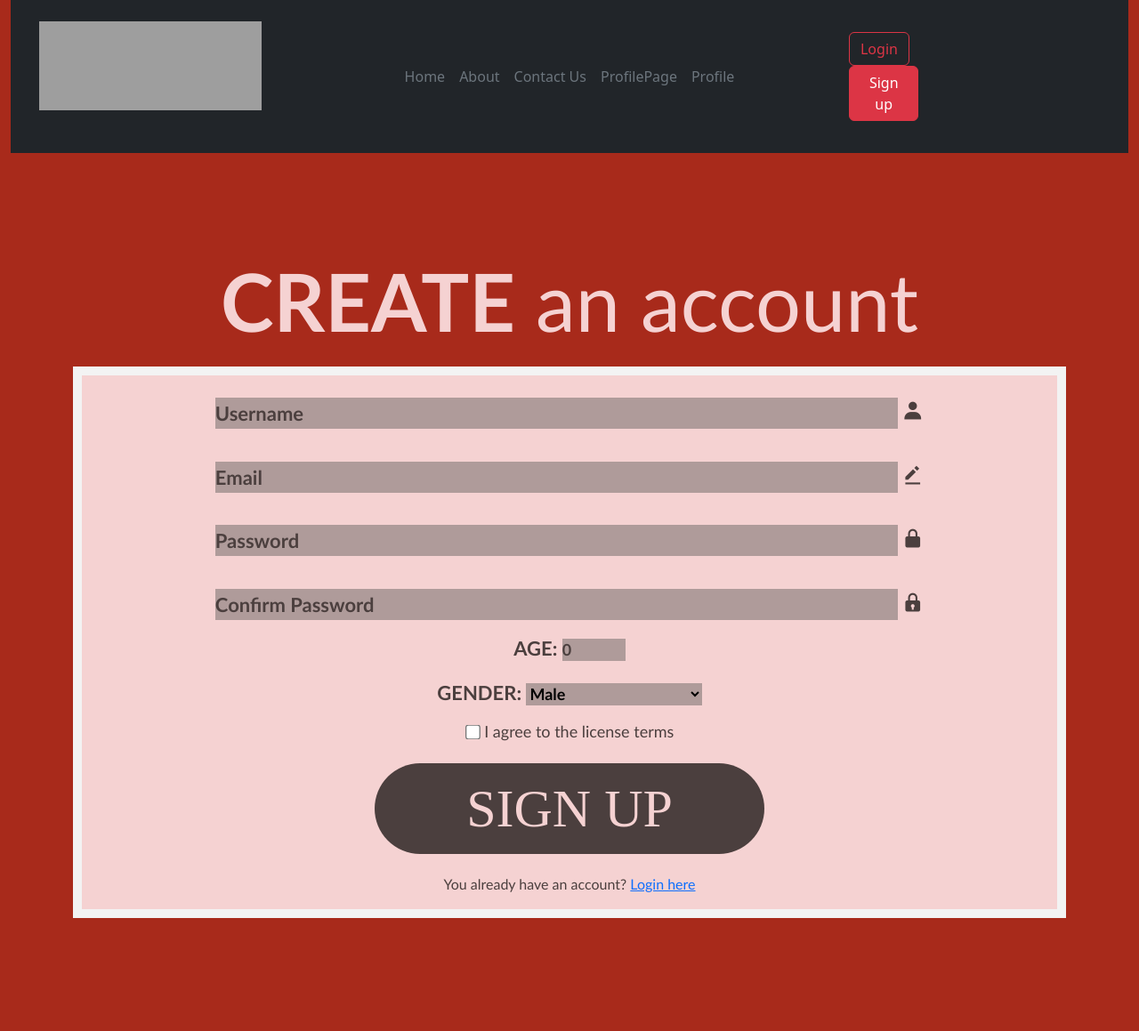
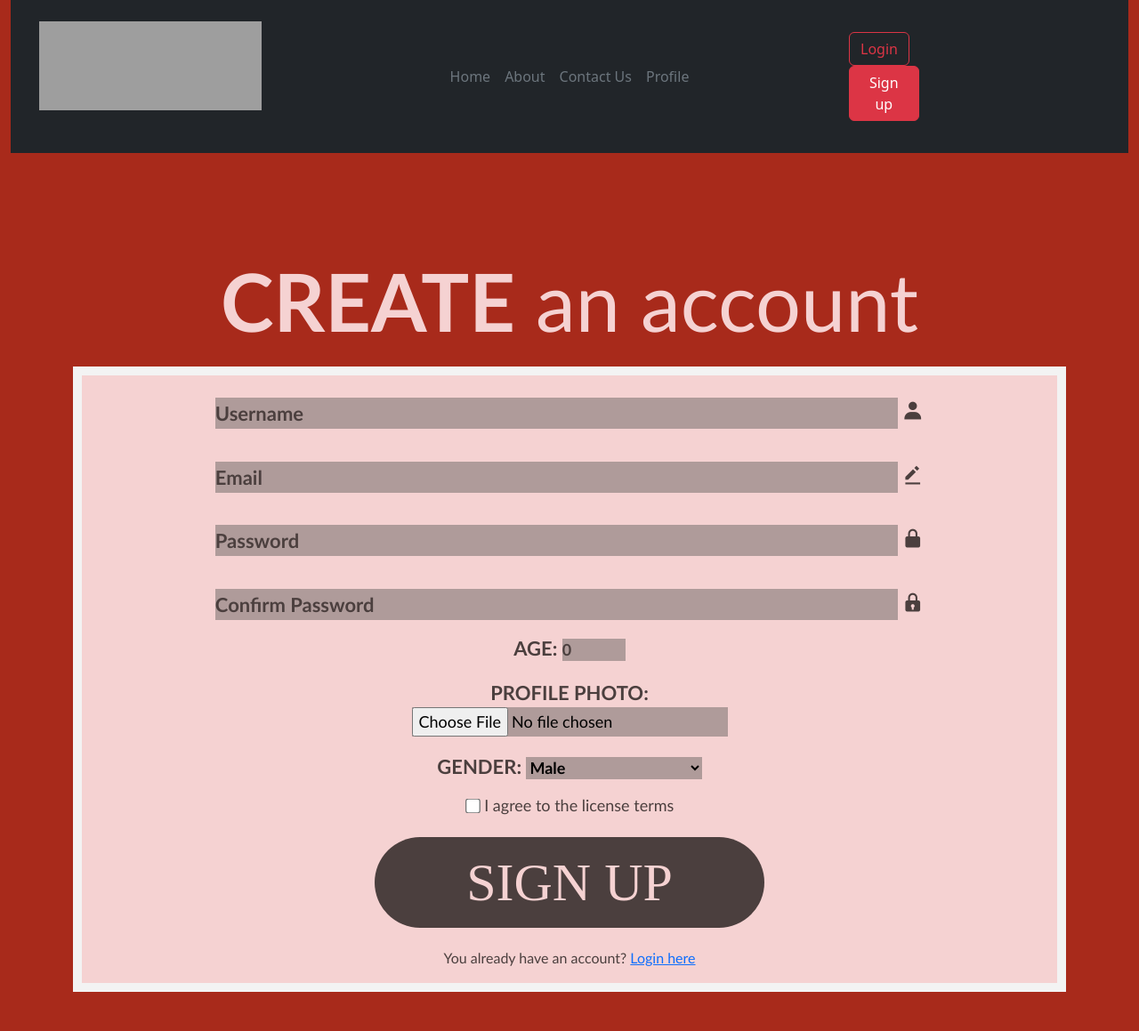
Before and after one commit to BenHoPrograms/SoftwareDevGroupProject, a PHP site: page /RegistrationPage.php in a window 1280 px wide. Shown: the top 1159 px of the page at 89% size. Run offline with PHP 8.4, Linux system fonts and the light colour scheme; some web fonts are replaced; grey boxes are pictures that could not be loaded.

Commit message:
Added profile photos

```diff
--- a/Includes/signup_model.inc.php
+++ b/Includes/signup_model.inc.php
@@ -26,9 +26,9 @@ function GetEmail(object $pdo, string $email)
     return $result;
 }
 
-function SetUser(object $pdo, string $username, string $pwd, string $email, int $age, string $gender)
+function SetUser(object $pdo, string $username, string $pwd, string $email, int $age, string $gender, $profileImage)
 {
-    $query = "INSERT INTO profiles (username, pwd, email, age, gender) VALUES(:username, :pwd, :email, :age, :gender);";
+    $query = "INSERT INTO profiles (username, pwd, email, age, gender, profileImage) VALUES(:username, :pwd, :email, :age, :gender, :profileImage);";
     $statement = $pdo->prepare($query);
 
     $options = ['cost' => 12];
@@ -39,5 +39,6 @@ function SetUser(object $pdo, string $username, string $pwd, string $email, int
     $statement->bindParam(":email", $email);
     $statement->bindParam(":age", $age);
     $statement->bindParam(":gender", $gender);
+    $statement->bindParam(":profileImage", $profileImage);
     $statement->execute();
 }
--- a/RegistrationPage.css
+++ b/RegistrationPage.css
@@ -59,6 +59,7 @@ body {
     position: relative;
     width: 100%;
     height: 50px;
+    min-height: 2%;
     transform: translateY(50%);
     margin-top: -2%;
     margin-bottom: 2%;
@@ -73,6 +74,28 @@ body {
     min-width: 18%;
     width: 10vw;
     height: 50%;
+    background-color: #af9b9a;
+    color: black;
+    font-size: 18px;
+    border: none;
+}
+
+.profile-image-select {
+    position: relative;
+    width: 100%;
+    min-width: 100%;
+    min-height: 2%;
+    height: 50px;
+    transform: translateY(50%);
+    margin-top: -2%;
+    margin-bottom: 5%;
+    font-family: "Candara", sans-serif;
+    font-weight: bold;
+    font-size: 22px;
+}
+
+.profile-image-select input {
+    height: 65%;
     background-color: #af9b9a;
     color: black;
     font-size: 18px;
@@ -117,6 +140,7 @@ body {
     position: relative;
     text-align: center;
     font-size: 18;
+    margin-top: 2%;
     margin-bottom: 2%;
 }
 
--- a/RegistrationPage.php
+++ b/RegistrationPage.php
@@ -38,10 +38,9 @@
 
             <!--Titles -->
             <ul class="nav col-12 col-md-auto mb-2 justify-content-center mb-md-0">
-                <li><a href="index.php" class="nav-link px-2 link-secondary">Home</a></li>
-                <li><a href="about.php" class="nav-link px-2 link-secondary">About</a></li>
-                <li><a href="contact.php" class="nav-link px-2 link-secondary">Contact Us</a></li>
-                <li><a href="ProfilePage.html" class="nav-link px-2 link-secondary">ProfilePage</a></li>
+                <li><a href="./index.php" class="nav-link px-2 link-secondary">Home</a></li>
+                <li><a href="./about.php" class="nav-link px-2 link-secondary">About</a></li>
+                <li><a href="./contact.php" class="nav-link px-2 link-secondary">Contact Us</a></li>
                 <?php
                     GoToProfilePageOrLogIn();
                 ?>
@@ -65,6 +64,14 @@
                     <?php
                             SignUpInputs();
                     ?>
+
+                    <div class="profile-image-select">
+                        PROFILE PHOTO:
+                        <div>
+                            <input type="file" name="profilePic" id="profilePic">
+                        </div>
+                    </div>
+
                     <div class="gender-select">
                         GENDER:
                         <select class="gender-box" name="gender">
```
Also changed, not shown: Includes/signup.inc.php (+8 -2 lines), Includes/signup_viewmodel.inc.php (+18 -4 lines).
